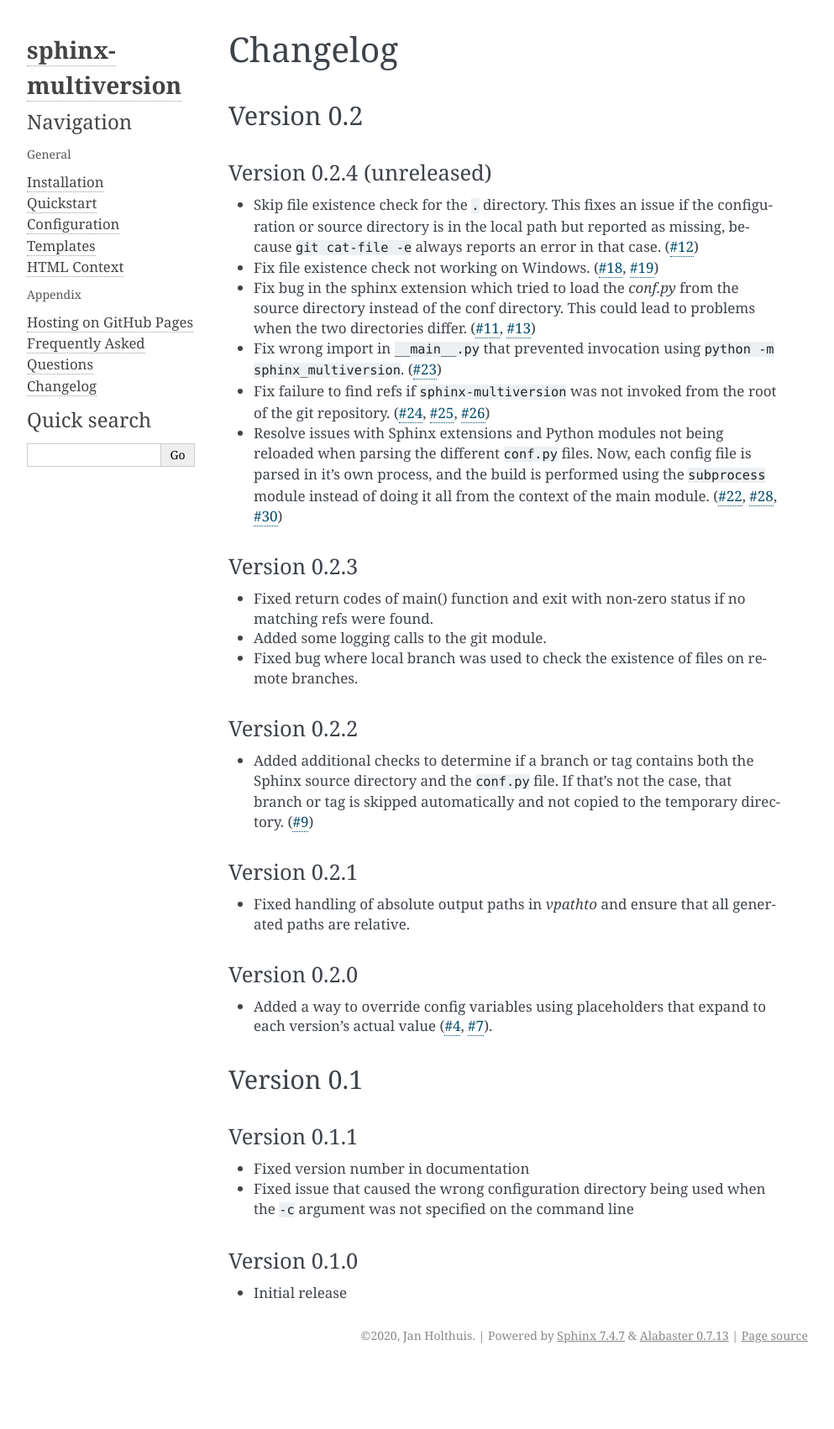
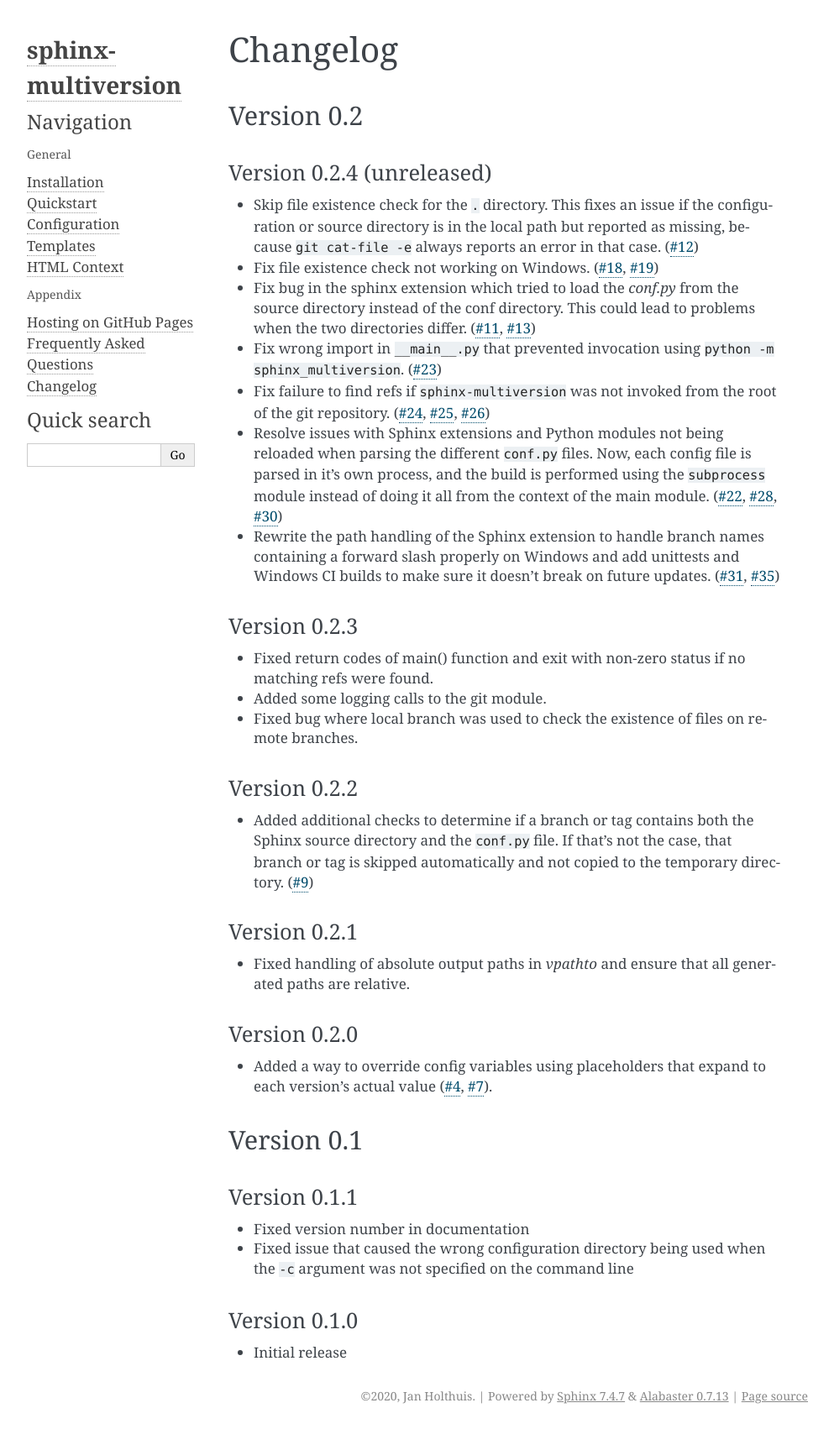
Before and after one commit to sphinx-contrib/multiversion, a Sphinx documentation site: the page built from docs/changelog.rst, in a window 1280 px wide. Shown: the whole page at 84% size, without its empty margins (148-1141 px from the left). Built offline with Sphinx 7.4.7, drawn with Linux system fonts in a browser that asks for light colours; before the commit the page ends 1630 px from its top, so only the background shows below that; some of the changed lines change nothing that is shown.

Commit message:
docs/changelog: Add changelog entry for Windows branch path fixes

```diff
--- a/docs/changelog.rst
+++ b/docs/changelog.rst
@@ -16,6 +16,7 @@
 * Fix wrong import in :file:`__main__.py` that prevented invocation using ``python -m sphinx_multiversion``. (`#23 <issue23_>`_)
 * Fix failure to find refs if ``sphinx-multiversion`` was not invoked from the root of the git repository. (`#24 <issue24_>`_, `#25 <issue25_>`_, `#26 <issue26_>`_)
 * Resolve issues with Sphinx extensions and Python modules not being reloaded when parsing the different :file:`conf.py` files. Now, each config file is parsed in it's own process, and the build is performed using the ``subprocess`` module instead of doing it all from the context of the main module. (`#22 <issue22_>`_, `#28 <issue28_>`_, `#30 <issue30_>`_)
+* Rewrite the path handling of the Sphinx extension to handle branch names containing a forward slash properly on Windows and add unittests and Windows CI builds to make sure it doesn't break on future updates. (`#31 <issue31_>`_, `#35 <issue35_>`_)
 
 
 Version 0.2.3
@@ -74,3 +75,5 @@
 .. _issue26: https://github.com/Holzhaus/sphinx-multiversion/issues/26
 .. _issue28: https://github.com/Holzhaus/sphinx-multiversion/issues/28
 .. _issue30: https://github.com/Holzhaus/sphinx-multiversion/issues/30
+.. _issue31: https://github.com/Holzhaus/sphinx-multiversion/issues/31
+.. _issue35: https://github.com/Holzhaus/sphinx-multiversion/issues/35
```
